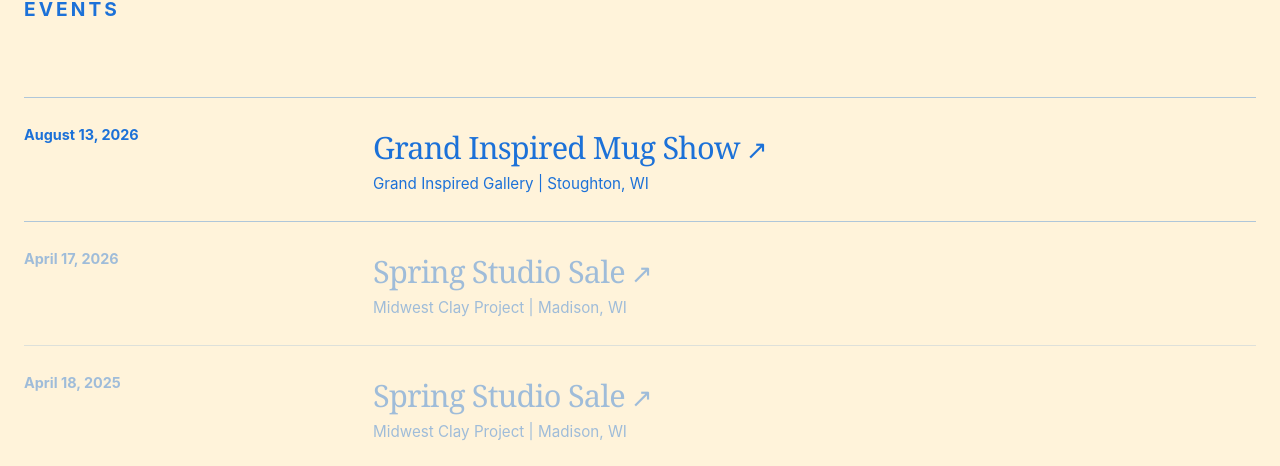
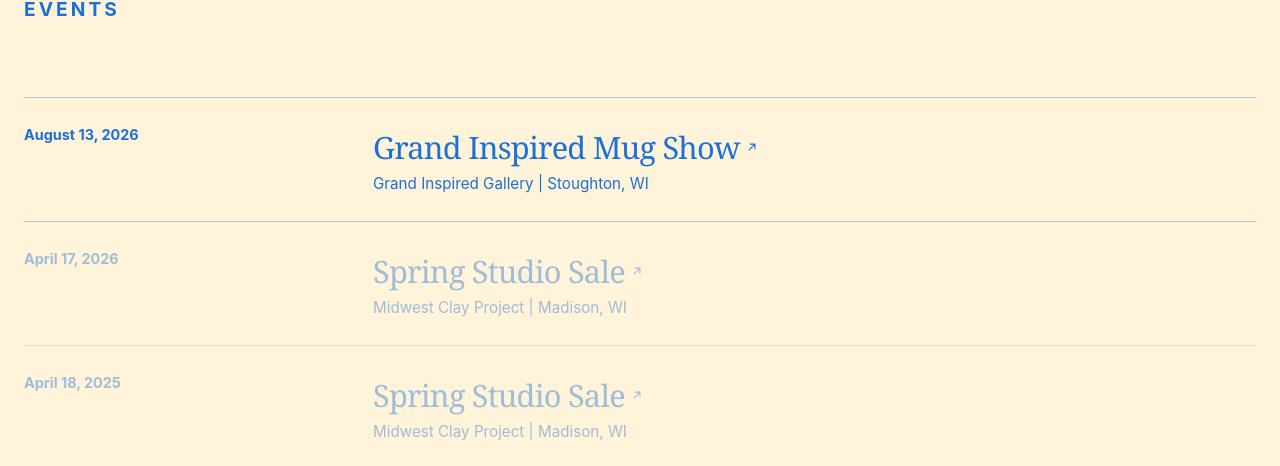
Before and after one commit to srgorelik/weeknight-ceramics, a React (Vite) app: page / in a window 1280 px wide. Shown: the part 2617-3083 px from the top of the page. Built offline with nearby package versions, Linux system fonts and the light colour scheme.

Commit message:
third attempt to fix mobile display of event link arrows

```diff
--- a/src/main.jsx
+++ b/src/main.jsx
@@ -318,6 +318,21 @@
                           rel="noreferrer"
                         >
                           {event.title}
+                          <svg
+                            viewBox="0 0 24 24"
+                            width="14"
+                            height="14"
+                            aria-hidden="true"
+                          >
+                            <path
+                              d="M7 17L17 7M9 7h8v8"
+                              fill="none"
+                              stroke="currentColor"
+                              strokeWidth="2"
+                              strokeLinecap="round"
+                              strokeLinejoin="round"
+                            />
+                          </svg>
                         </a>
                       ) : (
                         event.title
--- a/src/styles.css
+++ b/src/styles.css
@@ -359,9 +359,10 @@
   opacity: 0.42;
 }
 
-.external-link::after {
-  content: " ↗";
-  font-size: 0.85em;
+.external-link {
+  display: inline-flex;
+  align-items: center;
+  gap: 0.3rem;
 }
 
 /* Footer */
```
